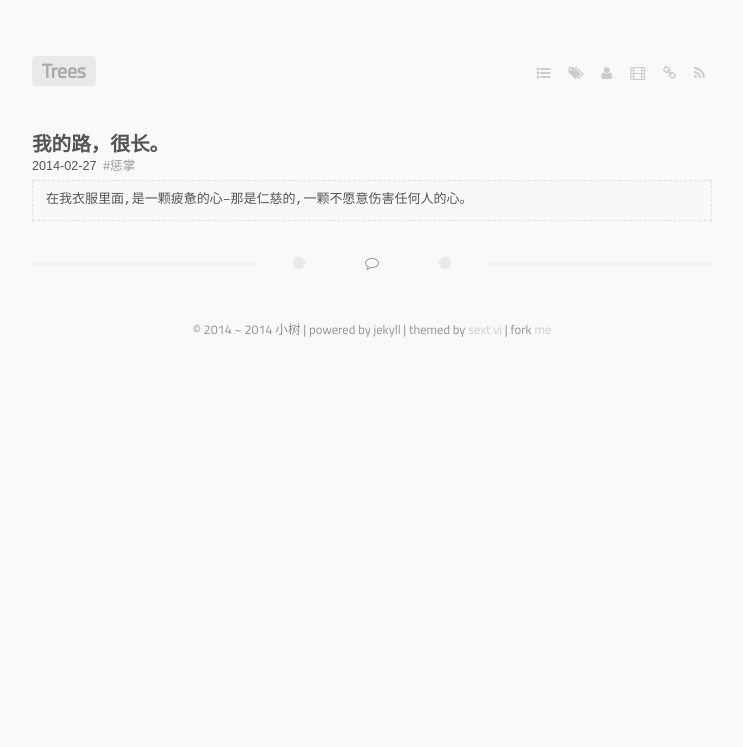
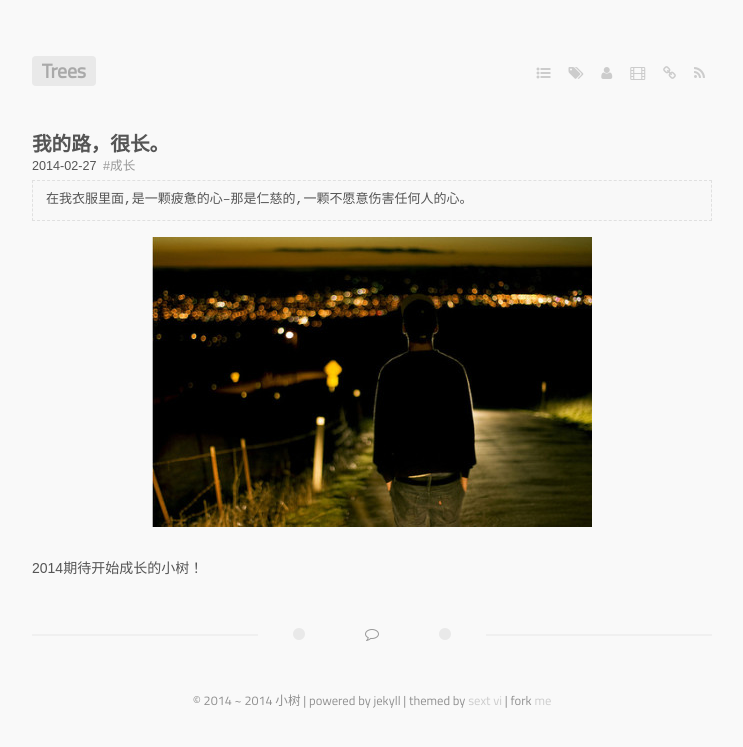
Before and after one commit to michaelxv/michaelxv.github.io, a Jekyll site: the page built from _posts/2014-02-27-start-off-long-road.markdown, in a window 1280 px wide. Shown: the top 747 px of the page, without its empty margins (268-1011 px from the left). Built offline with Jekyll 4.4.1, drawn with Linux system fonts in a browser that asks for light colours; some web fonts are replaced; Markdown is read by kramdown in place of the engine named in the settings.

Commit message:
firstpost
first post

```diff
--- a/_posts/2014-02-27-start-off-long-road.markdown
+++ b/_posts/2014-02-27-start-off-long-road.markdown
@@ -2,7 +2,11 @@
 title: '我的路，很长。'
 layout: post
 tags:
-    - 惩掌
+    - 成长
 ---
 
 >在我衣服里面,是一颗疲惫的心--那是仁慈的,一颗不愿意伤害任何人的心。
+
+![](/media/files/2014/20140227.jpg)
+
+2014期待开始成长的小树！
```
Also changed, not shown: media/files/2014/20140227.jpg (added).
